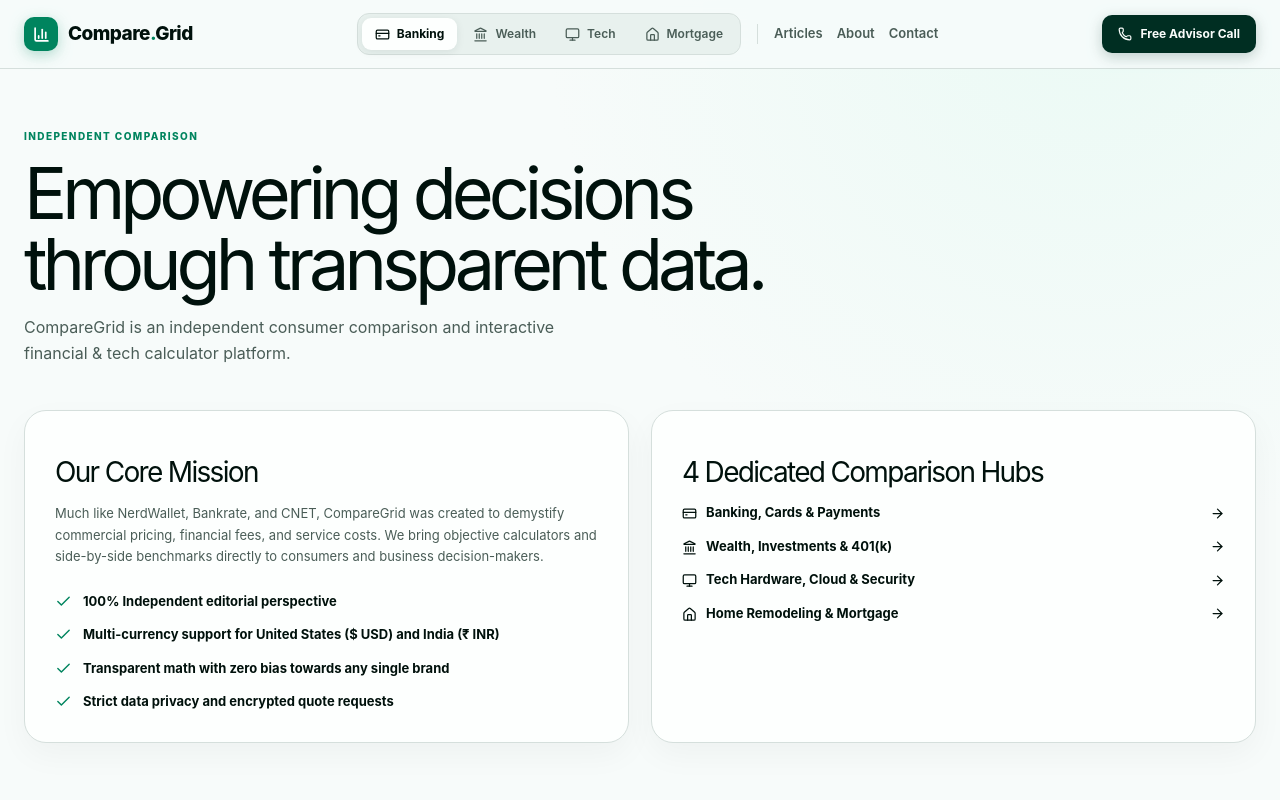
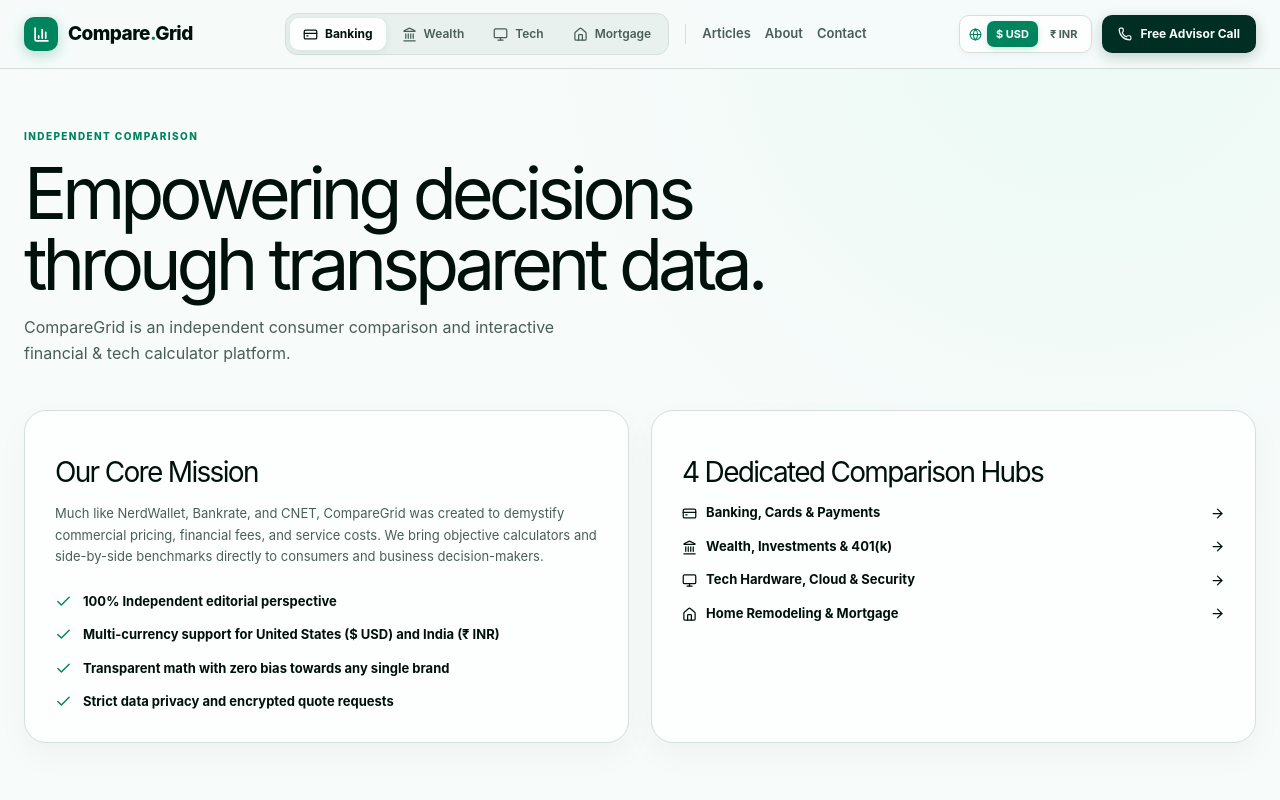
Before and after one commit to pradhuman-neologicx/Adsense, a Next.js app: page /about in a window 1280 px wide. Shown: the top 800 px of the page. Built offline with nearby package versions, Linux system fonts and the light colour scheme.

Commit message:
region auto

```diff
--- /dev/null
+++ b/app/api/detect-region/route.ts
@@ -0,0 +1,27 @@
+import { NextRequest, NextResponse } from 'next/server'
+
+export const dynamic = 'force-dynamic'
+
+export async function GET(req: NextRequest) {
+  // Check geo headers provided by edge/CDN platforms (Vercel, Cloudflare, AWS CloudFront)
+  const countryHeader =
+    req.headers.get('x-vercel-ip-country') ||
+    req.headers.get('cf-ipcountry') ||
+    req.headers.get('cloudfront-viewer-country') ||
+    req.headers.get('x-country-code') ||
+    ''
+
+  const country = countryHeader.trim().toUpperCase()
+
+  let detectedRegion: 'IN' | 'US' | null = null
+
+  if (country) {
+    // If India -> INR ('IN'), for all other countries -> USD ('US')
+    detectedRegion = country === 'IN' ? 'IN' : 'US'
+  }
+
+  return NextResponse.json({
+    country: country || 'UNKNOWN',
+    region: detectedRegion,
+  })
+}
--- a/components/navbar.tsx
+++ b/components/navbar.tsx
@@ -14,6 +14,7 @@ import {
   Menu,
   X,
 } from 'lucide-react'
+import { useRegion, type Region } from '@/lib/region'
 
 export const navHubs = [
   { id: 'banking', label: 'Banking', icon: CreditCard },
@@ -25,22 +26,27 @@ export const navHubs = [
 export type NavHubId = (typeof navHubs)[number]['id']
 
 interface NavbarProps {
-  region?: 'US' | 'IN'
-  setRegion?: (region: 'US' | 'IN') => void
+  region?: Region
+  setRegion?: (region: Region) => void
   activeHub?: string
   onSelectHub?: (hubId: NavHubId) => void
   onOpenLead?: (hubType: string, value: number, brand?: string) => void
 }
 
 export function Navbar({
-  region = 'IN',
-  setRegion,
+  region: propRegion,
+  setRegion: propSetRegion,
   activeHub = 'banking',
   onSelectHub,
   onOpenLead,
 }: NavbarProps) {
   const [mobileOpen, setMobileOpen] = useState(false)
   const router = useRouter()
+
+  // Use the global/persisted auto-detecting region hook
+  const { region: hookRegion, setRegion: hookSetRegion } = useRegion(propRegion)
+  const currentRegion: Region = propRegion || hookRegion
+  const handleSetRegion = propSetRegion || hookSetRegion
 
   const handleHubClick = (hubId: NavHubId) => {
     if (onSelectHub) {
@@ -60,9 +66,7 @@ export function Navbar({
   }
 
   const toggleRegion = () => {
-    if (setRegion) {
-      setRegion(region === 'US' ? 'IN' : 'US')
-    }
+    handleSetRegion(currentRegion === 'US' ? 'IN' : 'US')
   }
 
   return (
@@ -106,20 +110,18 @@ export function Navbar({
 
         {/* Right Header Actions */}
         <div className="header-actions">
-          {/* Region Switcher */}
-          {setRegion && (
+          {/* Region Switcher (Always available & auto-detecting) */}
           <button
             type="button"
             className="region-pill"
             onClick={toggleRegion}
-              title={`Currently showing ${region === 'US' ? 'United States ($ USD)' : 'India (₹ INR)'}. Click to switch.`}
+            title={`Currently showing ${currentRegion === 'US' ? 'United States ($ USD)' : 'India (₹ INR)'}. Click to switch.`}
             aria-label="Switch Currency & Region"
           >
             <Globe size={13} className="globe-icon" />
-              <span className={`region-opt${region === 'US' ? ' active' : ''}`}>$ USD</span>
-              <span className={`region-opt${region === 'IN' ? ' active' : ''}`}>₹ INR</span>
+            <span className={`region-opt${currentRegion === 'US' ? ' active' : ''}`}>$ USD</span>
+            <span className={`region-opt${currentRegion === 'IN' ? ' active' : ''}`}>₹ INR</span>
           </button>
-          )}
 
           {/* CTA Button */}
           <button
--- a/components/portal.tsx
+++ b/components/portal.tsx
@@ -7,9 +7,9 @@ import { ChevronDown, Sparkles } from 'lucide-react'
 import { Navbar, navHubs, NavHubId } from '@/components/navbar'
 import { Footer } from '@/components/footer'
 import { LeadModal } from '@/components/lead-modal'
+import { useRegion, type Region } from '@/lib/region'
 
 type HubId = NavHubId
-type Region = 'US' | 'IN'
 
 const brandToHub: Record<string, HubId> = {
   citi: 'banking',
@@ -67,6 +67,7 @@ function PortalInner() {
   const searchParams = useSearchParams()
   const hubParam = searchParams.get('hub') as HubId | null
   const brandParam = searchParams.get('brand') || searchParams.get('keyword')
+  const regionParam = searchParams.get('region') || searchParams.get('country')
 
   // Resolve initial hub based on URL params
   const resolveInitialHub = (): HubId => {
@@ -80,7 +81,7 @@ function PortalInner() {
     return 'banking'
   }
 
-  const [region, setRegion] = useState<Region>('IN')
+  const { region, setRegion } = useRegion()
   const [activeHub, setActiveHub] = useState<HubId>(resolveInitialHub)
   const [activeBrand, setActiveBrand] = useState<string | null>(brandParam)
   const [modal, setModal] = useState<{ hubType: string; value: number; brand?: string; keyword?: string } | null>(null)
@@ -99,7 +100,14 @@ function PortalInner() {
       }
     }
     if (brandParam) setActiveBrand(brandParam)
-  }, [hubParam, brandParam])
+
+    if (regionParam) {
+      const upper = regionParam.toUpperCase()
+      if (upper === 'US' || upper === 'IN') {
+        setRegion(upper as Region)
+      }
+    }
+  }, [hubParam, brandParam, regionParam, setRegion])
 
   function openLead(hubType: string, value: number, brand?: string) {
     setModal({
--- /dev/null
+++ b/lib/region.ts
@@ -0,0 +1,133 @@
+'use client'
+
+import { useState, useEffect, useCallback } from 'react'
+
+export type Region = 'US' | 'IN'
+
+export const REGION_STORAGE_KEY = 'comparegrid_region_preference'
+const REGION_EVENT = 'comparegrid_region_changed'
+
+/**
+ * Synchronous client-side heuristic detection:
+ * - Checks if manual preference is stored in localStorage.
+ * - Otherwise inspects browser timezone (e.g. Asia/Kolkata or Asia/Calcutta -> India).
+ * - Otherwise inspects browser language (e.g. en-IN, hi -> India).
+ * - Default for all other locations worldwide: 'US' (Dollar).
+ */
+export function detectClientRegion(): Region {
+  if (typeof window === 'undefined') return 'IN'
+
+  try {
+    const saved = localStorage.getItem(REGION_STORAGE_KEY)
+    if (saved === 'IN' || saved === 'US') {
+      return saved
+    }
+  } catch {
+    // LocalStorage might be disabled in private browsing
+  }
+
+  try {
+    const tz = Intl.DateTimeFormat().resolvedOptions().timeZone || ''
+    if (tz === 'Asia/Kolkata' || tz === 'Asia/Calcutta') {
+      return 'IN'
+    }
+
+    const langs = navigator.languages || [navigator.language || '']
+    const isIndianLocale = langs.some(l => {
+      const lower = (l || '').toLowerCase()
+      return (
+        lower === 'en-in' ||
+        lower === 'hi' ||
+        lower.startsWith('hi-') ||
+        lower.endsWith('-in')
+      )
+    })
+    if (isIndianLocale) {
+      return 'IN'
+    }
+  } catch {
+    // Heuristics error fallback
+  }
+
+  // Any other country in the world defaults to USD ($)
+  return 'US'
+}
+
+/**
+ * Save manual preference so auto-detection never overwrites user's deliberate choice
+ */
+export function saveRegionPreference(region: Region) {
+  if (typeof window === 'undefined') return
+  try {
+    localStorage.setItem(REGION_STORAGE_KEY, region)
+    window.dispatchEvent(new CustomEvent(REGION_EVENT, { detail: region }))
+  } catch {
+    // Ignore storage errors
+  }
+}
+
+/**
+ * React hook to access and toggle the current region across all pages.
+ * - Automatically detects India vs elsewhere on first visit.
+ * - Supports manual switching anytime with permanent persistence.
+ * - Keeps all components and browser tabs synchronized in real time.
+ */
+export function useRegion(defaultRegion?: Region) {
+  const [region, setRegionState] = useState<Region>(defaultRegion || 'IN')
+  const [isReady, setIsReady] = useState(false)
+
+  // Sync with client-side detection & localStorage on mount
+  useEffect(() => {
+    const detected = detectClientRegion()
+    setRegionState(detected)
+    setIsReady(true)
+
+    // If user hasn't manually set a preference yet, optionally refine with edge geo-headers
+    try {
+      const hasManualChoice = localStorage.getItem(REGION_STORAGE_KEY)
+      if (!hasManualChoice) {
+        fetch('/api/detect-region')
+          .then(res => res.json())
+          .then(data => {
+            if (data?.region && (data.region === 'IN' || data.region === 'US')) {
+              setRegionState(data.region)
+            }
+          })
+          .catch(() => {
+            // Silently retain timezone detection result
+          })
+      }
+    } catch {
+      // Storage unavailable
+    }
+
+    // Listen for manual region change in other components or tabs
+    const handleRegionChange = (e: Event) => {
+      const customEvent = e as CustomEvent<Region>
+      if (customEvent.detail === 'IN' || customEvent.detail === 'US') {
+        setRegionState(customEvent.detail)
+      }
+    }
+
+    const handleStorageChange = (e: StorageEvent) => {
+      if (e.key === REGION_STORAGE_KEY && (e.newValue === 'IN' || e.newValue === 'US')) {
+        setRegionState(e.newValue as Region)
+      }
+    }
+
+    window.addEventListener(REGION_EVENT, handleRegionChange)
+    window.addEventListener('storage', handleStorageChange)
+
+    return () => {
+      window.removeEventListener(REGION_EVENT, handleRegionChange)
+      window.removeEventListener('storage', handleStorageChange)
+    }
+  }, [])
+
+  const setRegion = useCallback((newRegion: Region) => {
+    setRegionState(newRegion)
+    saveRegionPreference(newRegion)
+  }, [])
+
+  return { region, setRegion, isReady }
+}
```
Also changed, not shown: 1 other file (tests, documents, lock files or other folders). Lines whose indentation alone changed are shown as unchanged.
